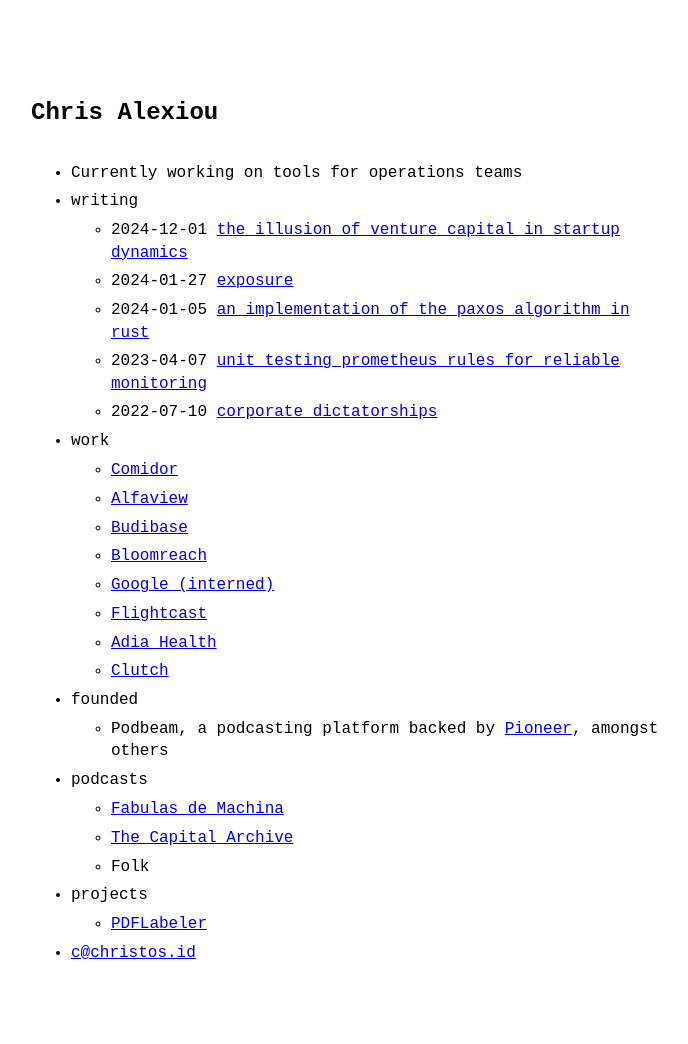
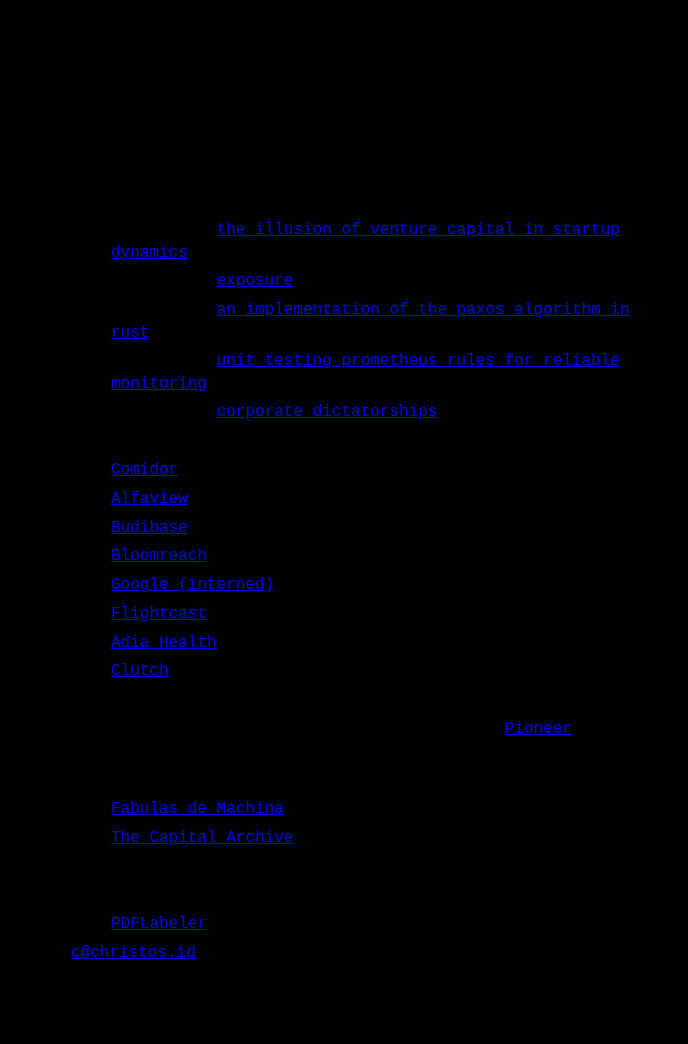
Before and after one commit to pcnoic/christos.id, a Jekyll site: the page built from index.html, in a window 1280 px wide. Shown: the whole page, without its empty margins (289-977 px from the left). Built offline with Jekyll 4.4.1, drawn with Linux system fonts in a browser that asks for light colours.

Commit message:
small color fix

```diff
--- a/_layouts/default.html
+++ b/_layouts/default.html
@@ -1,6 +1,13 @@
 <!DOCTYPE html>
 <html lang="{{ page.lang | default: "en" }}">
   {%- include head.html -%}
+  <style>
+    :root { --page-bg: #000000; }
+    html, body {
+      height: 100%;
+      background-color: var(--page-bg);
+    }
+  </style>
   <body a="{{ site.theme_config.appearance | default: "auto" }}">
     <main class="page-content" aria-label="Content">
       <div class="w">
```
